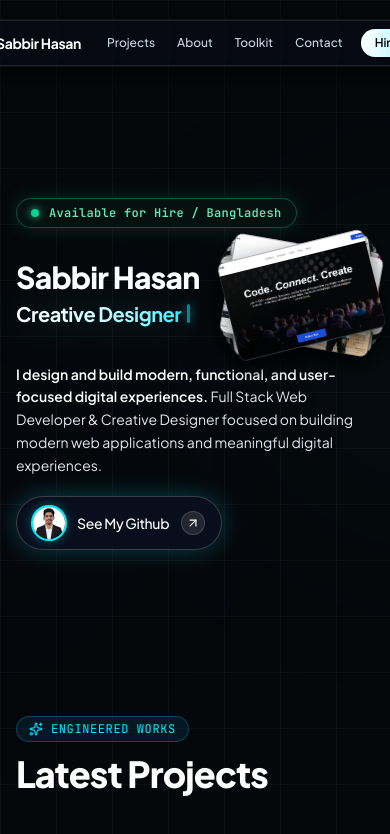
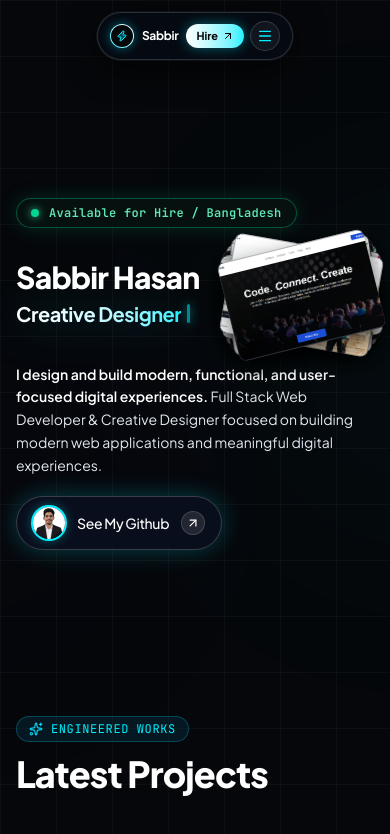
Before and after one commit to sabbirdv/portfolio, a Next.js app: page / in a window 390 px wide. Shown: the top 834 px of the page. Built offline with nearby package versions, Linux system fonts and the light colour scheme.

Commit message:
fix(mobile): responsive mobile navbar with hamburger dropdown & optimize 60fps scroll performance

```diff
--- a/src/app/layout.tsx
+++ b/src/app/layout.tsx
@@ -62,6 +62,7 @@ export default function RootLayout({
           glow={0.5}
           shading={0.65}
           force={1.1}
+          quality="low"
           zIndex={0}
         />
         {children}
--- a/src/components/HeroProjects.tsx
+++ b/src/components/HeroProjects.tsx
@@ -148,9 +148,9 @@ export default function HeroProjects() {
   // Smooth scroll interpolation from 0 (Hero top) to 480px (entering Projects Grid)
   const rawProgress = useTransform(scrollY, [0, 480], [0, 1]);
   const smoothProgress = useSpring(rawProgress, {
-    stiffness: 260,
-    damping: 30,
-    mass: 0.5
+    stiffness: 300,
+    damping: 35,
+    mass: 0.2
   });
 
   // Hero headline & bio fade slightly as user scrolls down
--- a/src/components/Navbar.tsx
+++ b/src/components/Navbar.tsx
@@ -2,13 +2,15 @@
 
 import React, { useState, useEffect, useRef } from "react";
 import { motion, AnimatePresence, useScroll, useMotionValueEvent } from "framer-motion";
-import { MoreHorizontal, X, Zap, ArrowUpRight } from "lucide-react";
+import { MoreHorizontal, X, Zap, ArrowUpRight, Menu, Mail } from "lucide-react";
+import { GithubIcon, LinkedinIcon } from "@/components/Icons";
 import { portfolioData } from "@/data/portfolio";
 
 export default function Navbar() {
   const { scrollY } = useScroll();
   const [isScrolled, setIsScrolled] = useState(false);
-  const [isExpanded, setIsExpanded] = useState(false);
+  const [isDesktopExpanded, setIsDesktopExpanded] = useState(false);
+  const [isMobileMenuOpen, setIsMobileMenuOpen] = useState(false);
   const navContainerRef = useRef<HTMLDivElement>(null);
 
   // Monitor scroll position
@@ -17,9 +19,12 @@ export default function Navbar() {
     if (shouldBeScrolled !== isScrolled) {
       setIsScrolled(shouldBeScrolled);
     }
-    // Scrolling automatically closes the manually expanded state back to mini nav
-    if (isExpanded) {
-      setIsExpanded(false);
+    // Close menus on scroll
+    if (isDesktopExpanded) {
+      setIsDesktopExpanded(false);
+    }
+    if (isMobileMenuOpen) {
+      setIsMobileMenuOpen(false);
     }
   });
 
@@ -30,13 +35,15 @@ export default function Navbar() {
         navContainerRef.current &&
         !navContainerRef.current.contains(event.target as Node)
       ) {
-        setIsExpanded(false);
+        setIsDesktopExpanded(false);
+        setIsMobileMenuOpen(false);
       }
     }
 
     function handleKeyDown(event: KeyboardEvent) {
       if (event.key === "Escape") {
-        setIsExpanded(false);
+        setIsDesktopExpanded(false);
+        setIsMobileMenuOpen(false);
       }
     }
 
@@ -46,79 +53,83 @@ export default function Navbar() {
       document.removeEventListener("mousedown", handleClickOutside);
       document.removeEventListener("keydown", handleKeyDown);
     };
-  }, [isExpanded]);
+  }, [isDesktopExpanded, isMobileMenuOpen]);
 
   const handleNavClick = (
     e: React.MouseEvent<HTMLAnchorElement>,
     href: string
   ) => {
     e.preventDefault();
-    setIsExpanded(false);
+    setIsDesktopExpanded(false);
+    setIsMobileMenuOpen(false);
     const targetElement = document.querySelector(href);
     if (targetElement) {
       targetElement.scrollIntoView({ behavior: "smooth" });
     }
   };
 
-  // Determine whether to show the full navbar or mini island
-  // Full nav is shown when at page top (!isScrolled) OR when user clicked 3-dot (isExpanded)
-  const isFullNav = !isScrolled || isExpanded;
+  // On desktop: show full links if at page top OR if manually expanded via 3-dot
+  const isFullDesktopNav = !isScrolled || isDesktopExpanded;
 
   return (
-    <div
+    <header
       ref={navContainerRef}
-      className="fixed top-5 inset-x-0 z-[100] flex items-center justify-center px-4 pointer-events-none"
+      className="fixed top-3 sm:top-5 inset-x-0 z-[100] flex flex-col items-center px-3 sm:px-4 pointer-events-none"
     >
+      {/* Main Floating Pill Navbar */}
       <motion.nav
         layout
         transition={{
           type: "spring",
-          stiffness: 380,
-          damping: 32,
-          mass: 0.8
+          stiffness: 400,
+          damping: 34,
+          mass: 0.6
         }}
-        className={`pointer-events-auto relative flex items-center justify-between rounded-full backdrop-blur-2xl border transition-colors duration-300 ${
+        className={`pointer-events-auto relative flex items-center justify-between rounded-full backdrop-blur-xl border transition-all duration-300 max-w-[calc(100vw-1.5rem)] ${
           isScrolled
-            ? "bg-[#070B14]/90 border-cyan-500/30 shadow-[0_8px_30px_rgba(0,240,255,0.2)] ring-1 ring-cyan-500/20"
-            : "bg-[#070B14]/80 border-white/10 shadow-[0_8px_32px_rgba(0,0,0,0.6)] ring-1 ring-white/5"
-        } ${isFullNav ? "px-4 sm:px-5 py-2 sm:py-2.5 gap-3" : "px-3.5 py-2 gap-2"}`}
+            ? "bg-[#070B14]/92 border-cyan-500/35 shadow-[0_8px_30px_rgba(0,240,255,0.22)] ring-1 ring-cyan-500/20"
+            : "bg-[#070B14]/85 border-white/15 shadow-[0_8px_32px_rgba(0,0,0,0.65)] ring-1 ring-white/5"
+        } px-3 sm:px-4 py-2 gap-2 sm:gap-3`}
       >
         {/* Left: Brand Icon + Sabbir Hasan */}
         <a
           href="#hero"
           onClick={(e) => handleNavClick(e, "#hero")}
-          className="flex items-center gap-2.5 group shrink-0"
+          className="flex items-center gap-2 group shrink-0"
         >
-          <div className="w-7 h-7 rounded-full bg-gradient-to-tr from-[#00F0FF] to-white p-[1px] shadow-[0_0_10px_rgba(0,240,255,0.4)]">
+          <div className="w-6 h-6 sm:w-7 sm:h-7 rounded-full bg-gradient-to-tr from-[#00F0FF] to-white p-[1px] shadow-[0_0_10px_rgba(0,240,255,0.4)]">
             <div className="w-full h-full rounded-full bg-[#05070A] flex items-center justify-center transition-transform group-hover:scale-105">
-              <Zap className="w-3.5 h-3.5 text-[#00F0FF] fill-[#00F0FF]/30" />
+              <Zap className="w-3 sm:w-3.5 h-3 sm:h-3.5 text-[#00F0FF] fill-[#00F0FF]/30" />
             </div>
           </div>
-          <span className="font-bold text-sm tracking-tight text-white group-hover:text-[#00F0FF] transition-colors whitespace-nowrap">
-            {portfolioData.name}
+          <span className="font-bold text-xs sm:text-sm tracking-tight text-white group-hover:text-[#00F0FF] transition-colors whitespace-nowrap">
+            <span className="inline sm:hidden">Sabbir</span>
+            <span className="hidden sm:inline">{portfolioData.name}</span>
           </span>
         </a>
 
-        {/* Morphing Nav Content: Full Nav vs Mini 3-Dot Toggle */}
+        {/* ======================================================== */}
+        {/* DESKTOP NAV (Visible on md screens and up)                 */}
+        {/* ======================================================== */}
+        <div className="hidden md:flex items-center">
           <AnimatePresence mode="popLayout" initial={false}>
-          {isFullNav ? (
-            /* FULL NAVBAR CONTENT (At page top, or when 3-dot is clicked on mini nav) */
+            {isFullDesktopNav ? (
               <motion.div
-              key="full-nav-content"
-              initial={{ opacity: 0, scale: 0.92, filter: "blur(4px)" }}
-              animate={{ opacity: 1, scale: 1, filter: "blur(0px)" }}
-              exit={{ opacity: 0, scale: 0.88, filter: "blur(4px)" }}
-              transition={{ duration: 0.22 }}
-              className="flex items-center gap-1 sm:gap-2"
+                key="desktop-full-content"
+                initial={{ opacity: 0, scale: 0.94 }}
+                animate={{ opacity: 1, scale: 1 }}
+                exit={{ opacity: 0, scale: 0.9 }}
+                transition={{ duration: 0.18 }}
+                className="flex items-center gap-2"
               >
-              {/* Navigation Links */}
-              <div className="flex items-center gap-0.5 sm:gap-1 px-1 sm:px-2">
+                {/* Horizontal Navigation Links */}
+                <div className="flex items-center gap-1 px-1">
                   {portfolioData.navLinks.map((link) => (
                     <a
                       key={link.name}
                       href={link.href}
                       onClick={(e) => handleNavClick(e, link.href)}
-                    className="px-2.5 sm:px-3 py-1.5 rounded-full text-xs font-medium text-slate-300 hover:text-white hover:bg-white/10 transition-all duration-150"
+                      className="px-3 py-1.5 rounded-full text-xs font-medium text-slate-300 hover:text-white hover:bg-white/10 transition-all duration-150"
                     >
                       {link.name}
                     </a>
@@ -129,47 +140,140 @@ export default function Navbar() {
                 <a
                   href="#contact"
                   onClick={(e) => handleNavClick(e, "#contact")}
-                className="relative inline-flex items-center gap-1.5 px-3.5 sm:px-4 py-1.5 rounded-full text-xs font-semibold text-black bg-gradient-to-r from-white to-[#00F0FF] hover:shadow-[0_0_20px_rgba(0,240,255,0.6)] transition-all duration-300 hover:scale-[1.02] active:scale-[0.98] shrink-0"
+                  className="relative inline-flex items-center gap-1 px-3.5 py-1.5 rounded-full text-xs font-semibold text-black bg-gradient-to-r from-white to-[#00F0FF] hover:shadow-[0_0_20px_rgba(0,240,255,0.6)] transition-all duration-300 hover:scale-[1.02] active:scale-[0.98] shrink-0"
                 >
                   <span>Hire Me</span>
                   <ArrowUpRight className="w-3.5 h-3.5" />
                 </a>
 
-              {/* If scrolled and manually expanded, show a toggle button to collapse back to mini nav */}
+                {/* Close Button when scrolled and expanded */}
                 {isScrolled && (
                   <button
                     type="button"
-                  onClick={() => setIsExpanded(false)}
+                    onClick={() => setIsDesktopExpanded(false)}
                     aria-label="Collapse to mini navbar"
-                  className="p-1 rounded-full text-slate-400 hover:text-white hover:bg-white/10 transition-colors ml-1"
+                    className="p-1 rounded-full text-slate-400 hover:text-white hover:bg-white/10 transition-colors ml-0.5"
                   >
                     <X className="w-3.5 h-3.5" />
                   </button>
                 )}
               </motion.div>
             ) : (
-            /* COMPACT MINI NAV: Shows ONLY 3-Dot Button which expands the navbar on click */
               <motion.div
-              key="mini-toggle-button"
+                key="desktop-mini-toggle"
                 initial={{ opacity: 0, scale: 0.8 }}
                 animate={{ opacity: 1, scale: 1 }}
                 exit={{ opacity: 0, scale: 0.8 }}
-              transition={{ duration: 0.18 }}
-              className="flex items-center pl-0.5"
+                transition={{ duration: 0.15 }}
+                className="flex items-center pl-1"
               >
                 <button
                   type="button"
-                onClick={() => setIsExpanded(true)}
+                  onClick={() => setIsDesktopExpanded(true)}
                   aria-label="Expand to full navigation"
-                aria-expanded={isExpanded}
-                className="p-1.5 rounded-full text-slate-300 hover:text-white hover:bg-white/10 transition-all duration-200"
+                  className="p-1.5 rounded-full text-slate-300 hover:text-white hover:bg-white/10 transition-all"
                 >
                   <MoreHorizontal className="w-4 h-4 text-[#00F0FF]" />
                 </button>
               </motion.div>
             )}
           </AnimatePresence>
+        </div>
+
+        {/* ======================================================== */}
+        {/* MOBILE NAV ACTIONS (Always perfectly fits on mobile)     */}
+        {/* ======================================================== */}
+        <div className="flex md:hidden items-center gap-1.5">
+          {/* Quick Hire CTA for Mobile */}
+          <a
+            href="#contact"
+            onClick={(e) => handleNavClick(e, "#contact")}
+            className="inline-flex items-center gap-1 px-2.5 py-1 rounded-full text-[11px] font-bold text-black bg-gradient-to-r from-white to-[#00F0FF] shadow-[0_0_12px_rgba(0,240,255,0.4)] active:scale-95 transition-transform"
+          >
+            <span>Hire</span>
+            <ArrowUpRight className="w-3 h-3" />
+          </a>
+
+          {/* Mobile Hamburger / Close Button */}
+          <button
+            type="button"
+            onClick={() => setIsMobileMenuOpen(!isMobileMenuOpen)}
+            aria-label="Toggle mobile navigation menu"
+            aria-expanded={isMobileMenuOpen}
+            className="p-1.5 rounded-full text-slate-200 hover:text-white bg-white/5 border border-white/15 hover:border-cyan-400 hover:bg-cyan-500/10 transition-colors active:scale-95"
+          >
+            {isMobileMenuOpen ? (
+              <X className="w-4 h-4 text-[#00F0FF]" />
+            ) : (
+              <Menu className="w-4 h-4 text-[#00F0FF]" />
+            )}
+          </button>
+        </div>
       </motion.nav>
+
+      {/* ======================================================== */}
+      {/* MOBILE FLOATING GLASS DROPDOWN MENU                     */}
+      {/* ======================================================== */}
+      <AnimatePresence>
+        {isMobileMenuOpen && (
+          <motion.div
+            initial={{ opacity: 0, y: -12, scale: 0.96 }}
+            animate={{ opacity: 1, y: 0, scale: 1 }}
+            exit={{ opacity: 0, y: -12, scale: 0.96 }}
+            transition={{ duration: 0.2, ease: "easeOut" }}
+            className="pointer-events-auto mt-2 w-[calc(100vw-1.5rem)] max-w-xs rounded-2xl bg-[#070B14]/96 border border-cyan-500/35 backdrop-blur-2xl shadow-[0_20px_50px_rgba(0,0,0,0.85)] p-3 flex flex-col gap-1 z-50 md:hidden"
+          >
+            {/* Nav links */}
+            {portfolioData.navLinks.map((link) => (
+              <a
+                key={link.name}
+                href={link.href}
+                onClick={(e) => handleNavClick(e, link.href)}
+                className="flex items-center justify-between px-3.5 py-2.5 rounded-xl text-sm font-medium text-slate-200 hover:text-[#00F0FF] hover:bg-white/5 active:bg-cyan-500/10 transition-colors"
+              >
+                <span>{link.name}</span>
+                <ArrowUpRight className="w-3.5 h-3.5 text-slate-400" />
+              </a>
+            ))}
+
+            <div className="h-px w-full bg-white/10 my-1.5" />
+
+            {/* Quick Contact & Socials in Mobile Menu */}
+            <div className="flex items-center justify-between px-2 pt-1 pb-1">
+              <span className="text-[11px] font-mono text-slate-400">Connect:</span>
+              <div className="flex items-center gap-2">
+                <a
+                  href={portfolioData.socials.find((s) => s.name === "GitHub")?.url || "https://github.com/sabbirdv"}
+                  target="_blank"
+                  rel="noopener noreferrer"
+                  className="p-1.5 rounded-full bg-white/5 border border-white/10 text-slate-300 hover:text-white hover:border-cyan-400"
+                  aria-label="GitHub"
+                >
+                  <GithubIcon className="w-3.5 h-3.5" />
+                </a>
+                <a
+                  href={portfolioData.socials.find((s) => s.name === "LinkedIn")?.url || "https://linkedin.com"}
+                  target="_blank"
+                  rel="noopener noreferrer"
+                  className="p-1.5 rounded-full bg-white/5 border border-white/10 text-slate-300 hover:text-white hover:border-cyan-400"
+                  aria-label="LinkedIn"
+                >
+                  <LinkedinIcon className="w-3.5 h-3.5" />
+                </a>
+                <a
+                  href={`https://mail.google.com/mail/?view=cm&fs=1&to=${portfolioData.email}`}
+                  target="_blank"
+                  rel="noopener noreferrer"
+                  className="p-1.5 rounded-full bg-white/5 border border-white/10 text-[#00F0FF] hover:text-white hover:border-cyan-400"
+                  aria-label="Gmail"
+                >
+                  <Mail className="w-3.5 h-3.5" />
+                </a>
               </div>
+            </div>
+          </motion.div>
+        )}
+      </AnimatePresence>
+    </header>
   );
 }
```
Also changed, not shown: src/components/SplashCursor.tsx (+16 -20 lines). Lines whose indentation alone changed are shown as unchanged.
